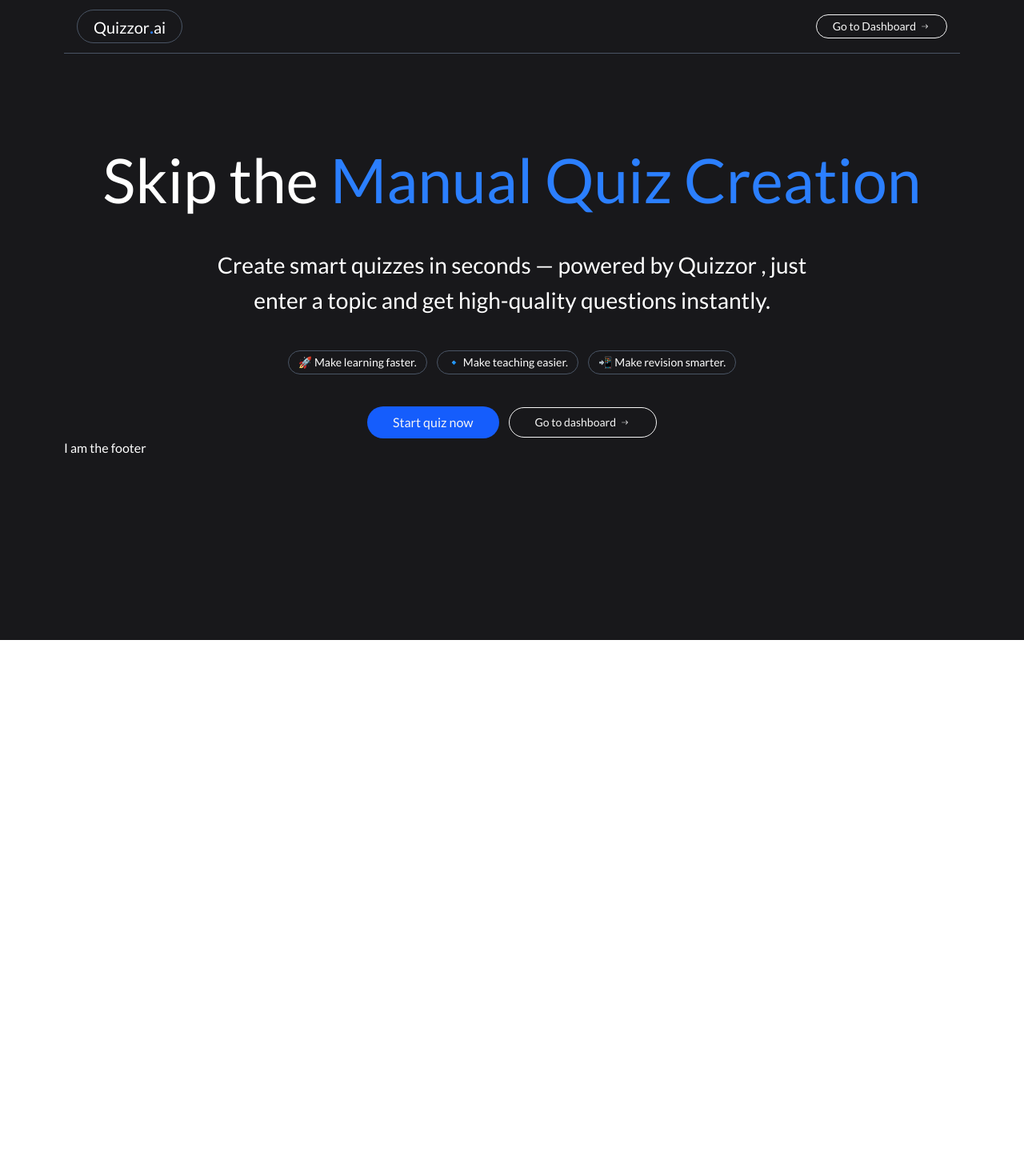
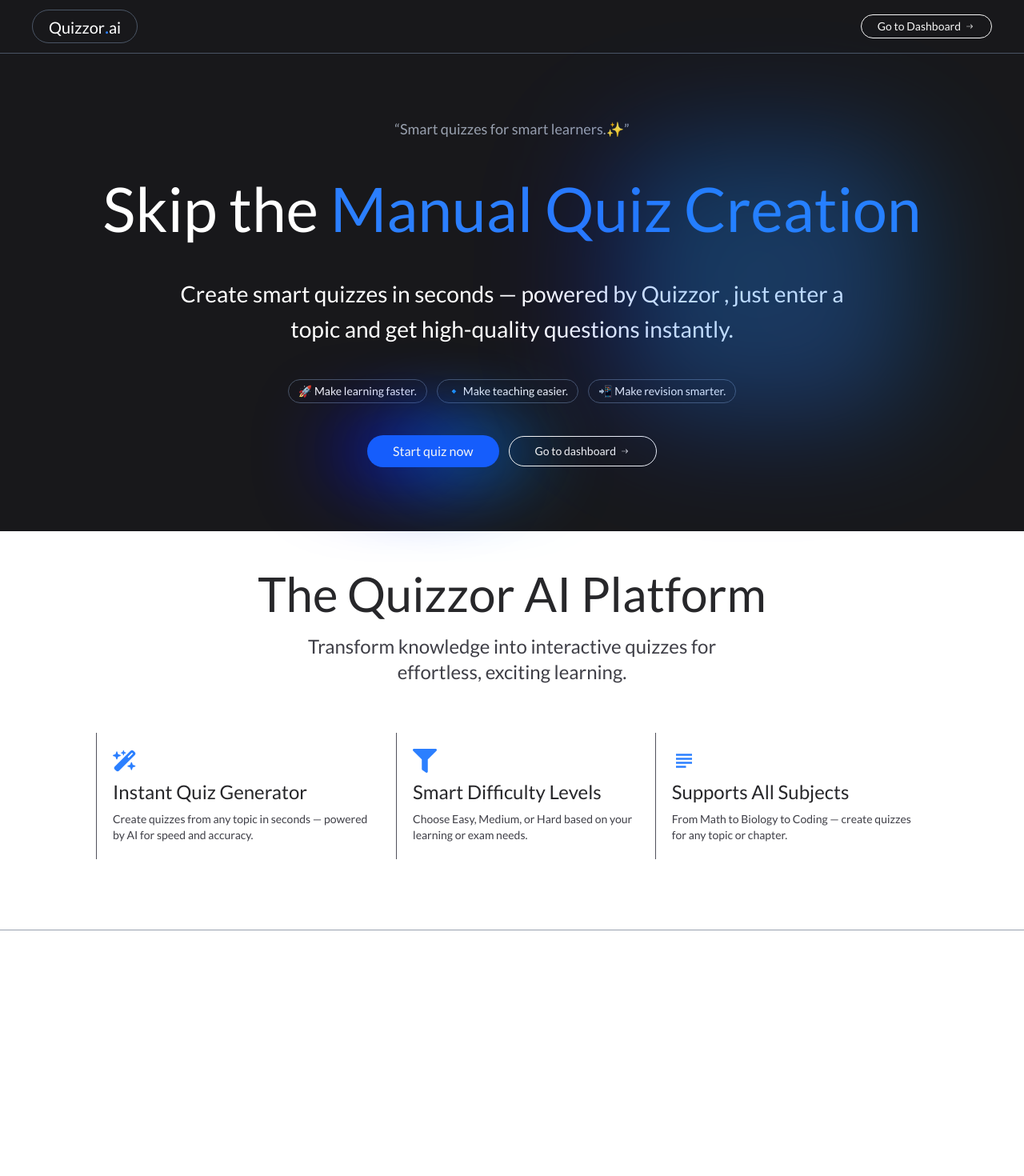
Before and after one commit to Dhritish-Mukherjee/Quizzor, a React (Vite) app in the folder src/Frontend/: page / in a window 1280 px wide. Shown: the top 1470 px of the page at 80% size. Before the commit the page ends 800 px from the top, so only its background shows below. Built offline with nearby package versions, Linux system fonts and the light colour scheme.

Commit message:
about section added

```diff
--- a/src/Frontend/src/App.jsx
+++ b/src/Frontend/src/App.jsx
@@ -5,10 +5,11 @@ import Footer from "./components/Footer";
 import { Route, Routes } from "react-router-dom";
 import Home from "./pages/Home";
 import Dashboard from "./pages/Dashboard";
+import GradientButton from "./components/Button/GradientButton";
 
 const App = () => {
   return (
-    <div className="w-full min-h-screen px-2 sm:px-10 md:px-14 lg:px-20 bg-zinc-900 text-white ">
+    <div className="w-full min-h-screen  bg-zinc-900 text-white  ">
       <Navbar />
       <Routes>
         <Route path="/" element={<Home />} />
--- /dev/null
+++ b/src/Frontend/src/components/Button/GradientButton.css
@@ -0,0 +1,31 @@
+.gradient-btn-style {
+    padding: 1em 2em;
+    background-color: #161a20;
+    border:none;
+    color: white;
+    border-radius: 1000px;
+    font-family: 'Segoe UI', Tahoma, Geneva, Verdana, sans-serif;
+    position: relative;
+    display: flex;
+    justify-content: center;
+    align-items: center;
+    z-index: 10;
+
+}
+/*  */
+
+.gradient-btn-style::after {
+    content: '';
+    position: absolute;
+    height: 107%;
+    width: 102%;
+    border-radius: 1000px;
+    background-image: linear-gradient(to bottom right , #008cff, blue);
+    /* z-index: -1; */
+
+}
+
+.gradient-btn-style:hover {
+    z-index: 0;
+    box-shadow: 40px 0 100px #008cff , -40px 0 100px blue;
+}
--- /dev/null
+++ b/src/Frontend/src/components/Button/GradientButton.jsx
@@ -0,0 +1,10 @@
+import React from 'react'
+import './GradientButton.css'
+
+const GradientButton = () => {
+  return (
+      <button className='gradient-btn-style'>Sign in</button>
+  )
+}
+
+export default GradientButton
--- a/src/Frontend/src/components/Navbar.jsx
+++ b/src/Frontend/src/components/Navbar.jsx
@@ -10,7 +10,7 @@ const Navbar = () => {
 
   return (
     <div>
-      <nav className="flex justify-between py-3 px-4 border-b border-gray-600">
+      <nav className="flex justify-between py-3 px-4 sm:px-10 border-b border-gray-600  ">
         <Link to='/' ><div className="logo border border-gray-600 px-3 py-0.5 sm:px-5 sm:py-1 rounded-full flex justify-center items-center ">
             <h1 className="text-white text-lg sm:text-xl">Quizzor<span className="text-blue-500 text-2xl ">.</span>ai</h1>
         </div>
--- /dev/null
+++ b/src/Frontend/src/components/Section/About.jsx
@@ -0,0 +1,47 @@
+import React from 'react'
+import { FaWandMagicSparkles } from "react-icons/fa6";
+import { FaFilter } from "react-icons/fa";
+import { MdSubject } from "react-icons/md";
+
+const About = () => {
+
+    const features = [
+        {
+            title: "Instant Quiz Generator",
+            desc: "Create quizzes from any topic in seconds — powered by AI for speed and accuracy.",
+            logo: <FaWandMagicSparkles size={30}/>
+        },
+        {
+            title: "Smart Difficulty Levels",
+            desc: "Choose Easy, Medium, or Hard based on your learning or exam needs.",
+            logo: <FaFilter size={30}/>
+        },
+        {
+            title: "Supports All Subjects",
+            desc: "From Math to Biology to Coding — create quizzes for any topic or chapter.",
+            logo: <MdSubject size={30}/>
+        },
+    ]
+
+
+
+  return (
+    <div className='w-full h-auto bg-white mt-20 text-black flex flex-col gap-5 py-12 px-20 items-center border-b border-gray-400'>
+      <h1 className='text-6xl text-zinc-800 text-center '>The Quizzor AI Platform</h1>
+      <p className='text-2xl text-zinc-700 w-1/2 text-center'>Transform knowledge into interactive quizzes for effortless, exciting learning.</p>
+
+      <div className="features-sec w-full h-auto p-10 flex justify-center items-center">
+        {features.map((item, index) => (
+            <div key={index} className='p-5 flex flex-col gap-2 border-l border-zinc-600 ' >
+                <p className='text-blue-500'>{item.logo}</p>
+                <h3 className='text-2xl text-zinc-800'>{item.title}</h3>
+                <p className='text-sm text-zinc-700 '>{item.desc}</p>
+            </div>
+        ))}
+      </div>
+
+    </div>
+  )
+}
+
+export default About
--- a/src/Frontend/src/components/Section/Hero.jsx
+++ b/src/Frontend/src/components/Section/Hero.jsx
@@ -2,6 +2,7 @@ import React, { useContext } from 'react'
 import { IoIosArrowRoundForward } from 'react-icons/io'
 import { AppConetxt } from '../../context/AppContext'
 import { Link } from 'react-router-dom';
+
 
 const Hero = () => {
 
@@ -9,7 +10,9 @@ const Hero = () => {
 
 
   return (
-    <div className='flex flex-col gap-3 sm:gap-7 justify-center items-center  mt-16 sm:mt-[100px]'>
+    <div className='flex flex-col gap-3 sm:gap-7 justify-center items-center  mt-16 sm:mt-20'>
+      <p className='hookline text-xs sm:text-lg text-gray-400'>“Smart quizzes for smart learners.✨” </p>
+
       <h1 className='text-[12vw] sm:text-[6vw] text-center' >Skip the <span className='text-blue-500'>Manual Quiz Creation</span></h1>
       <p className=' text-lg w-[70%] text-center sm:text-[2.2vw]'>Create smart quizzes in seconds — powered by Quizzor , just enter a topic and get high-quality questions instantly.</p>
       <div className="taglines flex flex-col sm:flex sm:flex-row py-3 justify-center items-center gap-3">
@@ -21,7 +24,7 @@ const Hero = () => {
       {user ?
         <div className="explore-buttons flex flex-col  gap-4 sm:flex sm:flex-row justify-center items-center sm:gap-3">
 
-        <button className="px-8 py-2 bg-blue-600 rounded-full text-neutral-100 hover:scale-105 hover:bg-blue-500 transition-all duration-300 cursor-pointer">Start quiz now</button>
+        <button className="px-8 py-2 bg-blue-600 rounded-full text-neutral-100 hover:scale-105 hover:bg-blue-500 transition-all duration-300 cursor-pointer quiz-now">Start quiz now</button>
 
         <Link to='/dashboard'><button className="px-8 py-2 bg-transparent rounded-full border border-neutral-100 hover:text-neutral-300  transition-all duration-300 text-neutral-100 cursor-pointer flex justify-center items-center gap-1 text-sm sm:text-md font-medium">Go to dashboard<IoIosArrowRoundForward /></button></Link>
       </div> :
@@ -33,7 +36,13 @@ const Hero = () => {
         <Link to='/login'><button className="px-8 py-2 bg-transparent rounded-full border border-neutral-100 hover:text-neutral-300  transition-all duration-300 text-neutral-100 cursor-pointer flex justify-center items-center gap-1 text-sm sm:text-md font-medium">Sign in <IoIosArrowRoundForward /></button></Link>
       </div>
     }
+
+    <div className='quiz-now w-[100px] h-[100px] sm:w-[300px] sm:h-[300px] bg-linear-to-br from-[#008cff] to-blue-500 blur-3xl opacity-30 absolute top-1/4 right-1/7 sm:top-1/4  sm:right-1/7 z-0 '></div>
+
+
     </div>
+
+
   )
 }
 
--- /dev/null
+++ b/src/Frontend/src/components/Section/Working.jsx
@@ -0,0 +1,11 @@
+import React from 'react'
+
+const Working = () => {
+  return (
+    <div className='w-full max-h-screen h-screen flex flex-col bg-white'>
+      <h1>Full stack development for AI‑native apps</h1>
+    </div>
+  )
+}
+
+export default Working
--- a/src/Frontend/src/index.css
+++ b/src/Frontend/src/index.css
@@ -14,3 +14,7 @@ bdoy, html {
 ::selection {
   color: rgb(5, 137, 224);
 }
+
+.quiz-now {
+    box-shadow: 40px 0 100px #008cff , -40px 0 100px blue;
+}
--- a/src/Frontend/src/pages/Home.jsx
+++ b/src/Frontend/src/pages/Home.jsx
@@ -1,10 +1,14 @@
 import React from 'react'
 import Hero from '../components/Section/Hero'
+import About from '../components/Section/About'
+import Working from '../components/Section/Working'
 
 const Home = () => {
   return (
     <div className='w-full h-auto '>
       <Hero />
+      <About />
+      <Working />
     </div>
   )
 }
```
Also changed, not shown: src/Frontend/src/assets/howwork_img.png (added).
